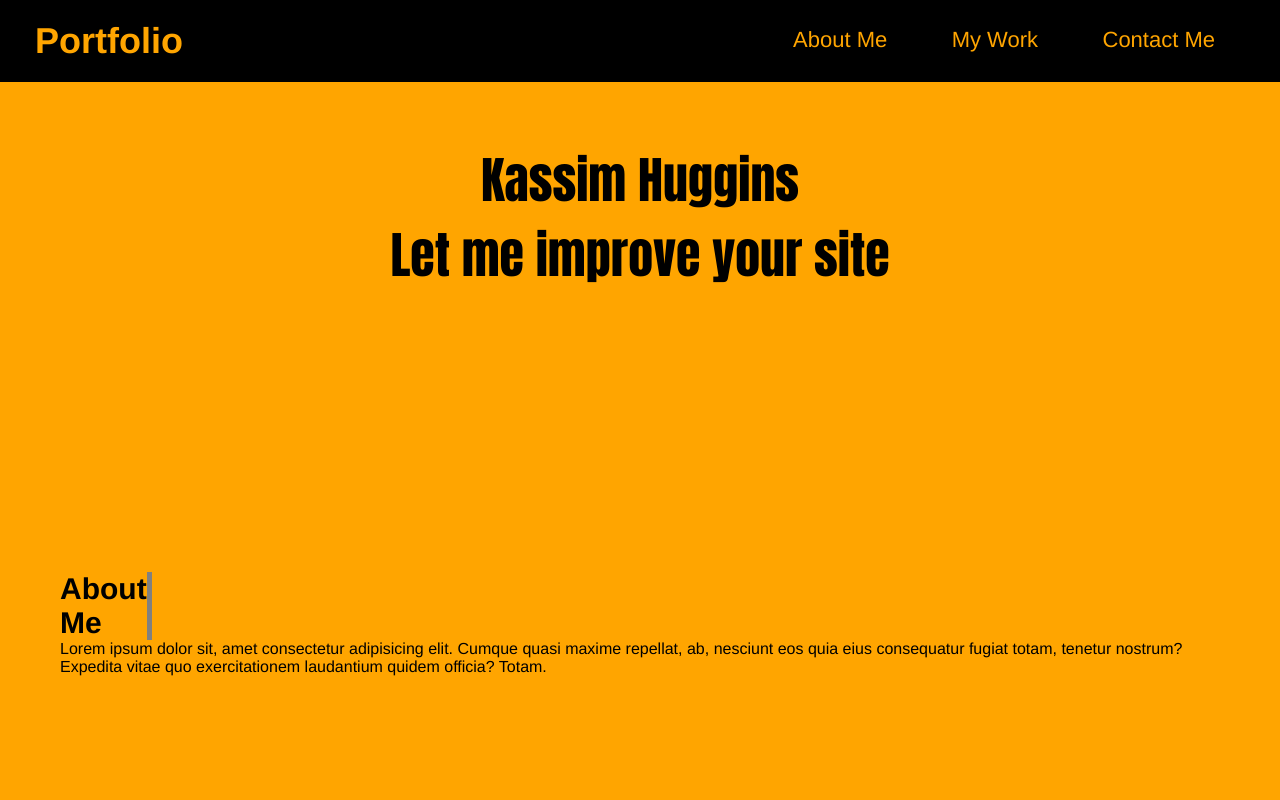
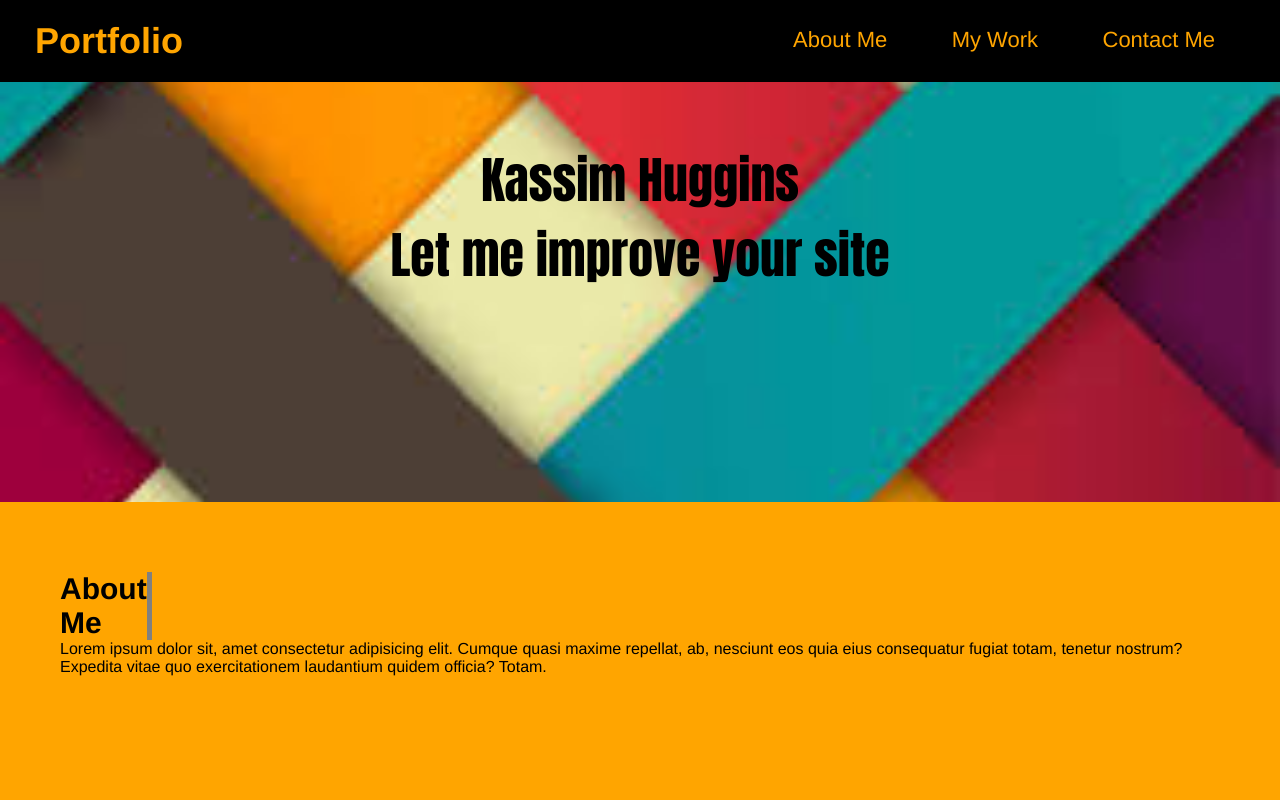
Before and after one commit to khuggins1/Art-of-Work, a plain HTML site: page Work of Art/index.html in a window 1280 px wide. Shown: the top 800 px of the page. Drawn offline with Linux system fonts and the light colour scheme.

Commit message:
Add files via upload

```diff
--- a/Work of Art/style.css
+++ b/Work of Art/style.css
@@ -47,7 +47,7 @@
   }
 
   .hero {
-    background-image: url("../Portfolio/images.jpg");
+    background-image: url("./images.jpg");
     height: 300px;
     background-size: cover;
     background-position: center;
@@ -103,7 +103,6 @@
   }
 
   .flexbox-item-2 {
-    display: flex-right;
     flex-direction: row;
   }
 
```
Also changed, not shown: Work of Art/images.jpg (added).
